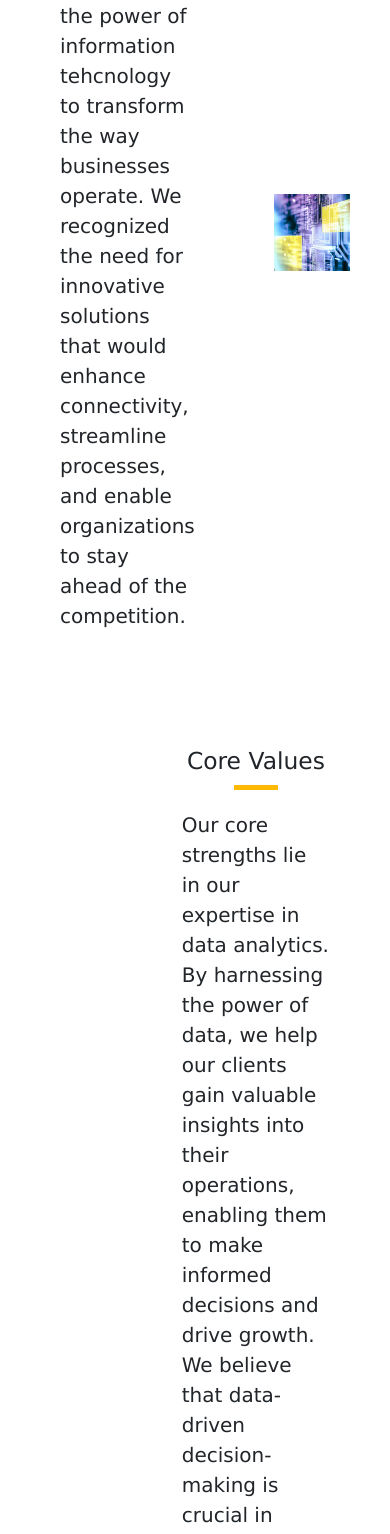
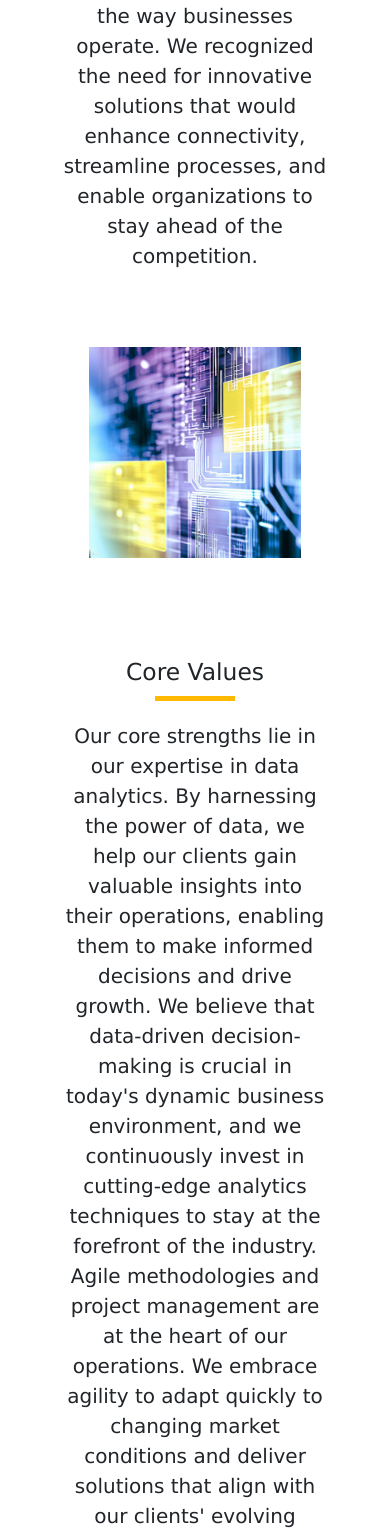
Before and after one commit to Moshahrani/A2BLink, a React (Create React App) app in the folder logistics/: page /about in a window 390 px wide. Shown: the part 442-1976 px from the top of the page. Built offline with nearby package versions, Linux system fonts and the light colour scheme.

Commit message:
changed dimensions and padding for about component

```diff
--- a/logistics/src/css/About.css
+++ b/logistics/src/css/About.css
@@ -59,6 +59,7 @@
 }
 
 /* // animations */
+
 .about-subcontainer:nth-child(1) {
   animation: fly-in-left 2s ease forwards;
 }
@@ -92,3 +93,29 @@
     opacity: 1;
   }
 }
+
+/* // mobile view  */
+
+/* @media (max-width: 768px) { */
+  @media (max-width: 832px) {
+  .about-subcontainer {
+    flex-direction: column;
+    align-items: center;
+  }
+
+  .about-subcontainer:nth-child(2) {
+    flex-direction: column-reverse;
+  }
+
+  .about-text {
+    margin: 0;
+    text-align: center;
+    width: 80%;
+  }
+
+  .about-image-container {
+    margin-top: 20px;
+    width: 80%;
+    /* max-width: 500px; */
+  }
+}
```
